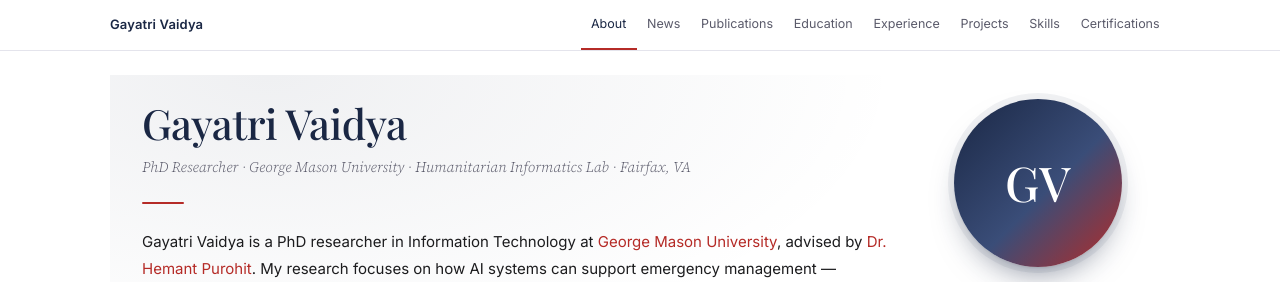
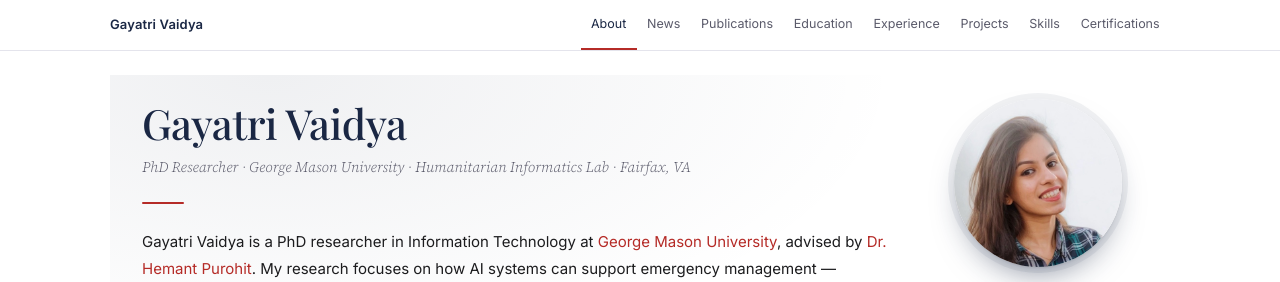
Before and after one commit to gayatrivaidya99/gayatrivaidya99.github.io, a plain HTML site: page index.html in a window 1280 px wide. Shown: the top 282 px of the page. Drawn offline with nearby package versions, Linux system fonts and the light colour scheme; a web font is replaced by a local one.

Commit message:
Add profile photo

```diff
--- a/index.html
+++ b/index.html
@@ -100,13 +100,12 @@ h1 {
 .photo-col { display: flex; flex-direction: column; align-items: center; gap: 1.1rem; }
 .photo-box {
   width: 168px; height: 168px; border-radius: 50%;
-  background: linear-gradient(135deg, var(--navy), #3a4d78 55%, var(--red));
   box-shadow: 0 1px 2px rgba(0,0,0,.06), 0 16px 32px -12px color-mix(in srgb, var(--navy) 55%, transparent),
     0 0 0 6px color-mix(in srgb, var(--navy) 6%, transparent);
-  display: flex; align-items: center; justify-content: center;
-  color: #fff; font-family: var(--display); font-weight: 500; font-size: 3rem; letter-spacing: 0.01em;
+  overflow: hidden;
   transition: transform .3s ease, box-shadow .3s ease;
 }
+.photo-box img { width: 100%; height: 100%; object-fit: cover; display: block; }
 .photo-box:hover {
   transform: scale(1.03);
   box-shadow: 0 1px 2px rgba(0,0,0,.06), 0 20px 36px -10px color-mix(in srgb, var(--navy) 60%, transparent),
@@ -281,7 +280,7 @@ footer::before {
         </div>
       </div>
       <div class="photo-col">
-        <div class="photo-box" aria-hidden="true">GV</div>
+        <div class="photo-box"><img src="photo.jpg" alt="Gayatri Vaidya" width="500" height="500"></div>
         <div class="socials">
           <a href="mailto:gvaidya2@gmu.edu" aria-label="Email">
             <svg viewBox="0 0 24 24" fill="none" stroke="currentColor" stroke-width="1.8" aria-hidden="true"><rect x="2" y="4" width="20" height="16" rx="2"/><path d="m2 7 10 6 10-6"/></svg>
```
Also changed, not shown: photo.jpg (added), 1 other file.
